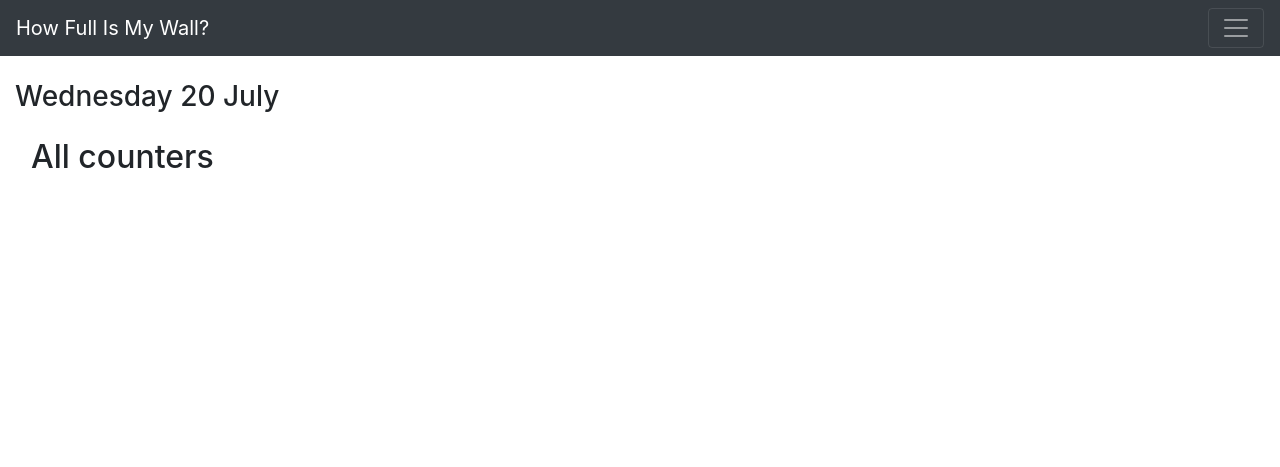
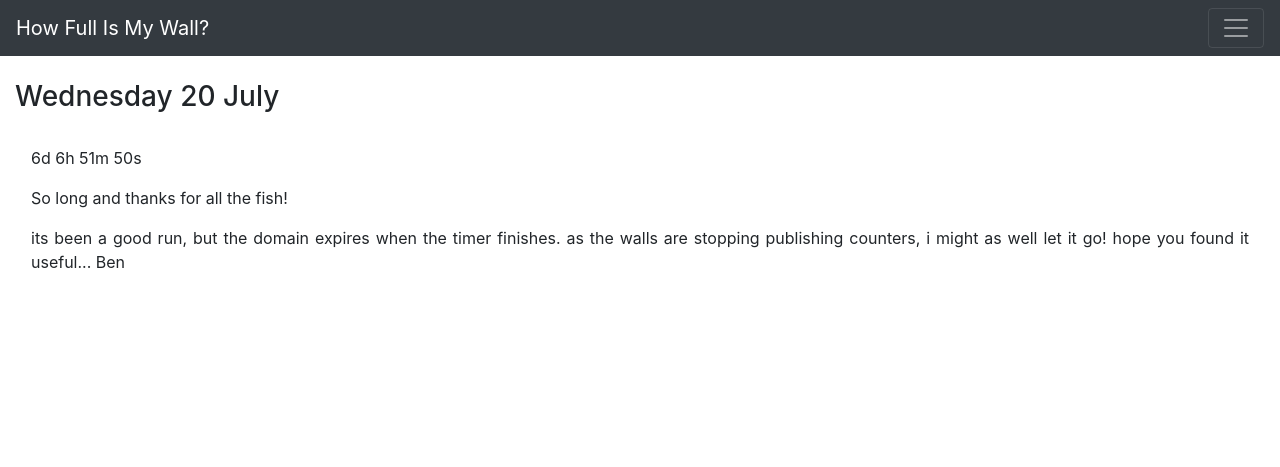
Before and after one commit to dobb1n/howfullismywall, a Flask app: page / in a window 1280 px wide. Shown: the top 467 px of the page. Run offline with Flask 2, Linux system fonts and the light colour scheme; data that the repository does not hold is empty; some libraries are stand-ins or nearby versions.

Commit message:
updates to get the new index on the front page

```diff
--- a/main.py
+++ b/main.py
@@ -22,12 +22,14 @@ def fetch_counters(filter, operator):
 
     return counters
 
-@app.route('/index2')
+
+@app.route('/')
+@app.route('/index')
 def sayonara():
     return render_template('nu_index.html', today=today, title="Home")
 
-@app.route('/')
-@app.route('/index')
+
+@app.route('/index2')
 def root():
     filter = ""
     operator = "="
--- a/templates/nu_index.html
+++ b/templates/nu_index.html
@@ -41,6 +41,9 @@
       }, 1000);
       </script>
 
+<p class="text-justify">So long and thanks for all the fish!</p>
+<p class="text-justify">its been a good run, but the domain expires when the timer finishes. as the walls are stopping publishing counters, i might as well let it go! hope you  found it useful... Ben</p>
+
 
 
 
```
